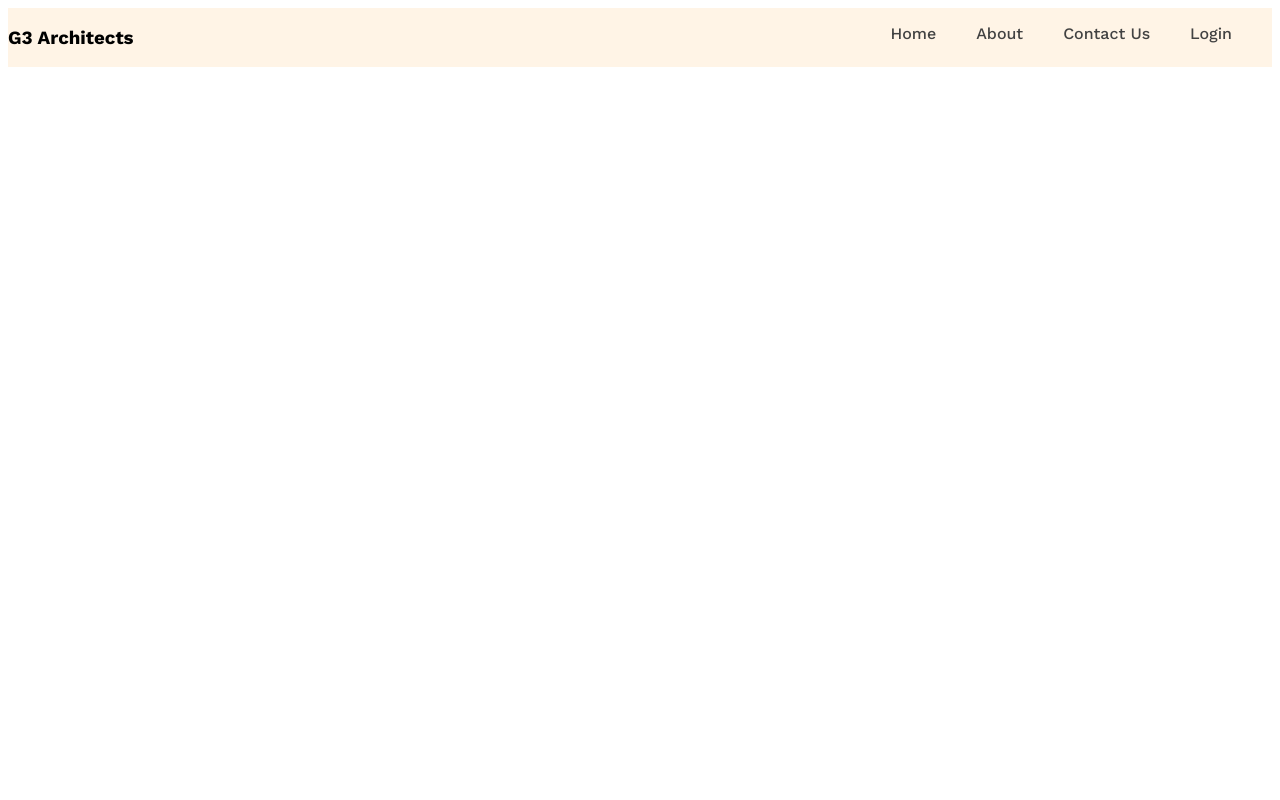
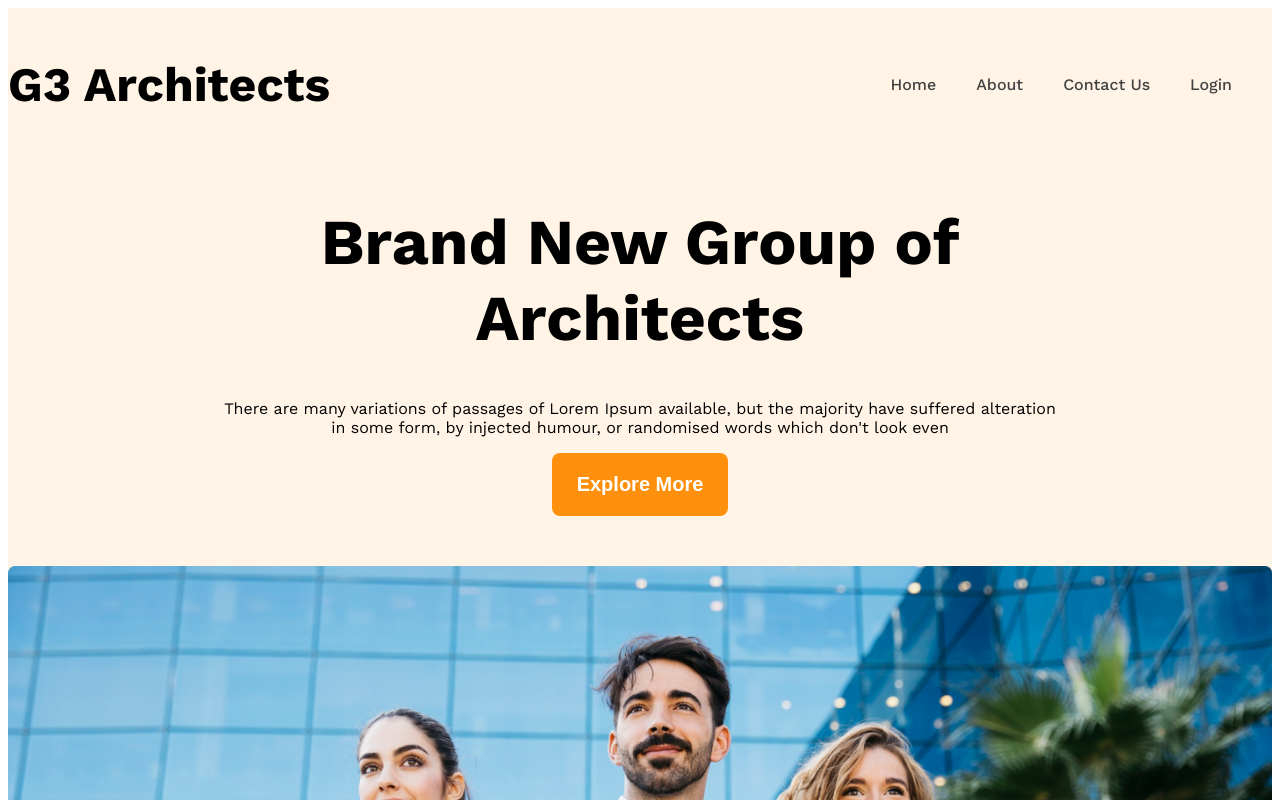
Before and after one commit to mohsyn007/Architects, a plain HTML site: page index.html in a window 1280 px wide. Shown: the top 800 px of the page. Drawn offline with nearby package versions, Linux system fonts and the light colour scheme.

Commit message:
nav and banner section almost

```diff
--- a/Styles/Architects.css
+++ b/Styles/Architects.css
@@ -21,6 +21,16 @@
 .bg-light{
     background-color: rgba(255,144,14,0.1);
 }
+.btn-primary{
+    background-color: #FF900E;
+    color: white;
+    padding: 20px 25px;
+    font-size: 1.25rem;
+    font-weight: 600;
+    border: none;
+    border-radius: 8px;
+
+}
 
 
 /* header styles */
@@ -28,7 +38,12 @@
 /* navbar releted styles */
 .navbar{
     justify-content: space-between;
+    align-items: center;
 
+}
+.brand{
+    font-weight: 700;
+    font-size: 3rem;
 }
 .nav-link{
    text-decoration: none;
@@ -44,3 +59,25 @@ margin-right: 40px;
     max-width: 1440px;
     margin: 0 auto;
 }
+/* Banner releted styles */
+.banner-content{
+    max-width: 850px;
+    margin: 0 auto;
+    text-align: center;
+    margin-bottom: 50px;
+}
+.banner-title{
+    font-weight: 700;
+    font-size: 4rem;
+
+}
+.banner-image{
+    width: 100%;
+}
+
+/* Responsive media query for other device */
+@media screen and (max-width:576px) {
+    .navbar,.nav-links{
+        flex-direction: column;
+    }
+}
--- a/index.html
+++ b/index.html
@@ -11,14 +11,31 @@
       <nav class="navbar display-flex">
         <h3 class="brand">G3 Architects</h3>
         <ul class="nav-links display-flex">
-            <li class="nav-item"><a href="" class="nav-link text-gray">Home</a></li>
-            <li class="nav-item"><a href="" class="nav-link text-gray">About</a></li>
-            <li class="nav-item"><a href="" class="nav-link text-gray">Contact Us</a></li>
-            <li class="nav-item"><a href="" class="nav-link text-gray">Login</a></li>
+          <li class="nav-item">
+            <a href="" class="nav-link text-gray">Home</a>
+          </li>
+          <li class="nav-item">
+            <a href="" class="nav-link text-gray">About</a>
+          </li>
+          <li class="nav-item">
+            <a href="" class="nav-link text-gray">Contact Us</a>
+          </li>
+          <li class="nav-item">
+            <a href="" class="nav-link text-gray">Login</a>
+          </li>
         </ul>
       </nav>
       <div class="banner">
-
+        <div class="banner-content">
+            <h1 class="banner-title">Brand New Group of Architects</h1>
+        <p class="banner-description">
+          There are many variations of passages of Lorem Ipsum available, but
+          the majority have suffered alteration in some form, by injected
+          humour, or randomised words which don't look even
+        </p>
+        <button class="btn-primary">Explore More</button>
+        </div>
+        <img class="banner-image" src="images/banner.png" alt="" />
       </div>
     </header>
     <main></main>
```
